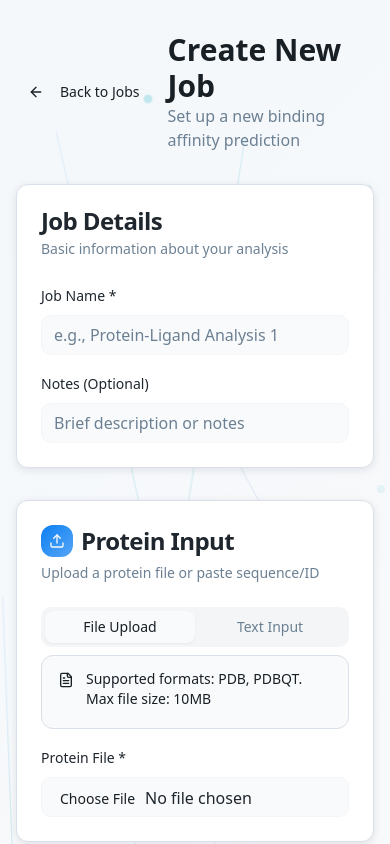
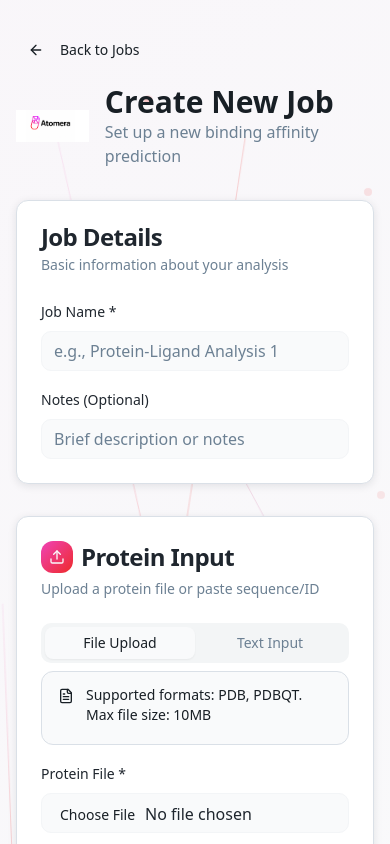
Before and after one commit to tris077/atomera-affinity-lab, a React (Vite) app: page /job/new in a window 390 px wide. Shown: the top 844 px of the page. Built offline with nearby package versions, Linux system fonts and the light colour scheme.

Commit message:
Add Atomera logo
Brand the website with the Atomera logo.

```diff
--- a/index.html
+++ b/index.html
@@ -24,7 +24,7 @@
     <link rel="canonical" href="https://atomera.lovable.app" />
 
     <!-- Favicon -->
-    <link rel="icon" type="image/svg+xml" href="/favicon.ico" />
+    <link rel="icon" href="/lovable-uploads/549aceab-dcdc-4240-906d-f0022bf3ffb3.png" type="image/png" />
   </head>
 
   <body>
--- a/src/index.css
+++ b/src/index.css
@@ -15,13 +15,13 @@
     --popover: 210 20% 100%;
     --popover-foreground: 210 20% 15%;
 
-    --primary: 210 90% 50%;
+    --primary: 320 85% 60%;
     --primary-foreground: 210 20% 98%;
-    --primary-glow: 210 90% 65%;
+    --primary-glow: 320 85% 75%;
 
-    --secondary: 185 70% 45%;
+    --secondary: 0 85% 55%;
     --secondary-foreground: 210 20% 98%;
-    --secondary-glow: 185 70% 60%;
+    --secondary-glow: 0 85% 70%;
 
     --tertiary: 270 70% 55%;
     --tertiary-foreground: 210 20% 98%;
@@ -49,11 +49,12 @@
     --radius: 0.75rem;
 
     /* Molecular theme custom properties */
-    --gradient-primary: linear-gradient(135deg, hsl(var(--primary)), hsl(var(--primary-glow)));
+    --gradient-primary: linear-gradient(135deg, hsl(var(--primary)), hsl(var(--secondary)));
     --gradient-secondary: linear-gradient(135deg, hsl(var(--secondary)), hsl(var(--secondary-glow)));
     --gradient-tertiary: linear-gradient(135deg, hsl(var(--tertiary)), hsl(var(--tertiary-glow)));
     --gradient-molecular: linear-gradient(135deg, hsl(var(--primary) / 0.1), hsl(var(--secondary) / 0.1), hsl(var(--tertiary) / 0.1));
     --gradient-hero: linear-gradient(135deg, hsl(var(--primary) / 0.05), hsl(var(--background)));
+    --gradient-brand: linear-gradient(135deg, hsl(320 85% 60%), hsl(0 85% 55%));
 
     --shadow-molecular: 0 4px 20px hsl(var(--primary) / 0.15);
     --shadow-glow: 0 0 30px hsl(var(--primary-glow) / 0.3);
@@ -89,13 +90,13 @@
     --popover: 210 25% 10%;
     --popover-foreground: 210 20% 95%;
 
-    --primary: 210 90% 60%;
+    --primary: 320 85% 70%;
     --primary-foreground: 210 25% 8%;
-    --primary-glow: 210 90% 75%;
+    --primary-glow: 320 85% 85%;
 
-    --secondary: 185 70% 55%;
+    --secondary: 0 85% 65%;
     --secondary-foreground: 210 25% 8%;
-    --secondary-glow: 185 70% 70%;
+    --secondary-glow: 0 85% 80%;
 
     --tertiary: 270 70% 65%;
     --tertiary-foreground: 210 25% 8%;
@@ -179,6 +180,10 @@
     background: var(--gradient-hero);
   }
 
+  .gradient-brand {
+    background: var(--gradient-brand);
+  }
+
   .shadow-molecular {
     box-shadow: var(--shadow-molecular);
   }
--- a/src/pages/JobResults.tsx
+++ b/src/pages/JobResults.tsx
@@ -37,16 +37,23 @@ const JobResults: React.FC = () => {
       <div className="relative z-10 container mx-auto px-4 py-8">
         {/* Header */}
         <div className="flex items-center justify-between mb-8">
-          <div className="flex items-center gap-4">
-            <Button asChild variant="ghost" size="sm">
+          <div className="flex flex-col sm:flex-row sm:items-center gap-4">
+            <Button asChild variant="ghost" size="sm" className="self-start">
               <Link to="/jobs">
                 <ArrowLeft className="h-4 w-4 mr-2" />
                 Back to Jobs
               </Link>
             </Button>
-            <div>
-              <h1 className="text-3xl font-bold">{job.name}</h1>
-              <p className="text-muted-foreground">Binding Affinity Results</p>
+            <div className="flex items-center gap-4">
+              <img
+                src="/lovable-uploads/549aceab-dcdc-4240-906d-f0022bf3ffb3.png"
+                alt="Atomera Logo"
+                className="h-8"
+              />
+              <div>
+                <h1 className="text-3xl font-bold">{job.name}</h1>
+                <p className="text-muted-foreground">Binding Affinity Results</p>
+              </div>
             </div>
           </div>
 
--- a/src/pages/JobStatus.tsx
+++ b/src/pages/JobStatus.tsx
@@ -104,16 +104,23 @@ const JobStatus: React.FC = () => {
       <div className="relative z-10 container mx-auto px-4 py-8">
         {/* Header */}
         <div className="flex items-center justify-between mb-8">
-          <div className="flex items-center gap-4">
-            <Button asChild variant="ghost" size="sm">
+          <div className="flex flex-col sm:flex-row sm:items-center gap-4">
+            <Button asChild variant="ghost" size="sm" className="self-start">
               <Link to="/jobs">
                 <ArrowLeft className="h-4 w-4 mr-2" />
                 Back to Jobs
               </Link>
             </Button>
-            <div>
-              <h1 className="text-3xl font-bold">{job.name}</h1>
-              <p className="text-muted-foreground">Job Status & Progress</p>
+            <div className="flex items-center gap-4">
+              <img
+                src="/lovable-uploads/549aceab-dcdc-4240-906d-f0022bf3ffb3.png"
+                alt="Atomera Logo"
+                className="h-8"
+              />
+              <div>
+                <h1 className="text-3xl font-bold">{job.name}</h1>
+                <p className="text-muted-foreground">Job Status & Progress</p>
+              </div>
             </div>
           </div>
 
--- a/src/pages/JobsList.tsx
+++ b/src/pages/JobsList.tsx
@@ -74,9 +74,16 @@ const JobsList: React.FC = () => {
       <div className="relative z-10 container mx-auto px-4 py-8">
         {/* Header */}
         <div className="flex flex-col sm:flex-row sm:items-center sm:justify-between gap-4 mb-8">
-          <div>
-            <h1 className="text-3xl font-bold">Jobs</h1>
-            <p className="text-muted-foreground">Manage your binding affinity analyses</p>
+          <div className="flex items-center gap-4">
+            <img
+              src="/lovable-uploads/549aceab-dcdc-4240-906d-f0022bf3ffb3.png"
+              alt="Atomera Logo"
+              className="h-8"
+            />
+            <div>
+              <h1 className="text-3xl font-bold">Jobs</h1>
+              <p className="text-muted-foreground">Manage your binding affinity analyses</p>
+            </div>
           </div>
 
           <div className="flex gap-2">
--- a/src/pages/Landing.tsx
+++ b/src/pages/Landing.tsx
@@ -17,9 +17,13 @@ const Landing: React.FC = () => {
           <div className="max-w-4xl mx-auto space-y-8">
             {/* Brand */}
             <div className="space-y-4">
-              <h1 className="text-6xl md:text-8xl font-bold gradient-primary bg-clip-text text-transparent molecular-float">
-                Atomera
-              </h1>
+              <div className="flex items-center justify-center gap-4 molecular-float">
+                <img
+                  src="/lovable-uploads/549aceab-dcdc-4240-906d-f0022bf3ffb3.png"
+                  alt="Atomera Logo"
+                  className="h-16 md:h-20"
+                />
+              </div>
               <p className="text-xl md:text-2xl text-muted-foreground max-w-2xl mx-auto">
                 Predict binding affinity. Explore protein–ligand interactions.
               </p>
@@ -120,9 +124,13 @@ const Landing: React.FC = () => {
         <div className="container mx-auto px-4 py-12">
           <div className="grid md:grid-cols-4 gap-8">
             <div className="space-y-4">
-              <h3 className="text-lg font-semibold gradient-primary bg-clip-text text-transparent">
-                Atomera
-              </h3>
+              <div className="flex items-center gap-2">
+                <img
+                  src="/lovable-uploads/549aceab-dcdc-4240-906d-f0022bf3ffb3.png"
+                  alt="Atomera Logo"
+                  className="h-6"
+                />
+              </div>
               <p className="text-sm text-muted-foreground">
                 Advanced molecular interaction prediction platform
               </p>
--- a/src/pages/NewJob.tsx
+++ b/src/pages/NewJob.tsx
@@ -95,16 +95,23 @@ const NewJob: React.FC = () => {
 
       <div className="relative z-10 container mx-auto px-4 py-8">
         {/* Header */}
-        <div className="flex items-center gap-4 mb-8">
-          <Button asChild variant="ghost" size="sm">
+        <div className="flex flex-col sm:flex-row sm:items-center gap-4 mb-8">
+          <Button asChild variant="ghost" size="sm" className="self-start">
             <Link to="/jobs">
               <ArrowLeft className="h-4 w-4 mr-2" />
               Back to Jobs
             </Link>
           </Button>
-          <div>
-            <h1 className="text-3xl font-bold">Create New Job</h1>
-            <p className="text-muted-foreground">Set up a new binding affinity prediction</p>
+          <div className="flex items-center gap-4">
+            <img
+              src="/lovable-uploads/549aceab-dcdc-4240-906d-f0022bf3ffb3.png"
+              alt="Atomera Logo"
+              className="h-8"
+            />
+            <div>
+              <h1 className="text-3xl font-bold">Create New Job</h1>
+              <p className="text-muted-foreground">Set up a new binding affinity prediction</p>
+            </div>
           </div>
         </div>
 
```
Also changed, not shown: public/lovable-uploads/549aceab-dcdc-4240-906d-f0022bf3ffb3.png (added).
